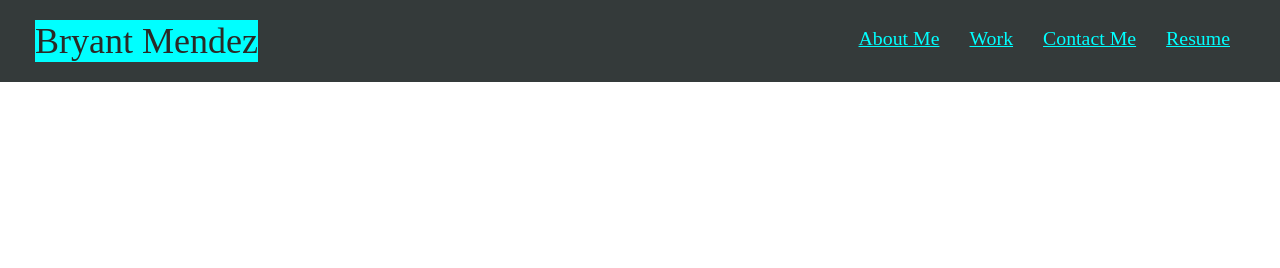
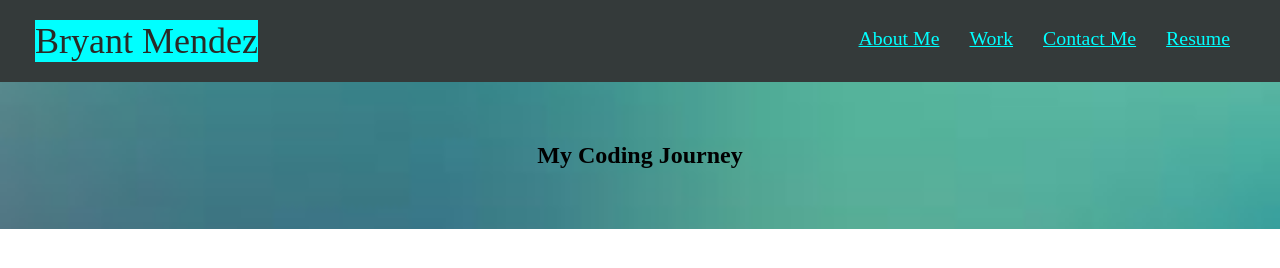
Before and after one commit to bm11111/My-Coding-Experience, a plain HTML site: page index.html in a window 1280 px wide. Drawn offline with Linux system fonts and the light colour scheme.

Commit message:
added background image

```diff
--- a/assets/style.css
+++ b/assets/style.css
@@ -13,7 +13,6 @@
 }
 
 header h1 {
-    margin: 0;
     font-weight: lighter;
     font-size: 36px;
     color: #2a2a27;
@@ -38,3 +37,23 @@
     font-size: 1.55vw;
     color: aqua;
 }
+
+.background {
+    background-image: url("../assets/images/background\ image.jpeg");
+    background-size: cover;
+    background-position: center;
+    display: flex;
+    justify-content: center;
+    flex-wrap: wrap;
+    align-items: flex-start;
+    width: auto;
+    padding: 40px;
+}
+
+.background h2 {
+    display: flex;
+    flex-wrap: wrap;
+    padding: 20px;
+    bottom: 0;
+    right: 0;
+}
--- a/index.html
+++ b/index.html
@@ -27,8 +27,14 @@
               </li>
             </ul>
           </nav>
+    </header>
 
-    </header>
+    <section class="background">
+        <h2>My Coding Journey</h2>
+
+    </section>
+
+
 
 </body>
 
```
Also changed, not shown: assets/images/background image.jpeg (added). Lines whose indentation alone changed are shown as unchanged.
